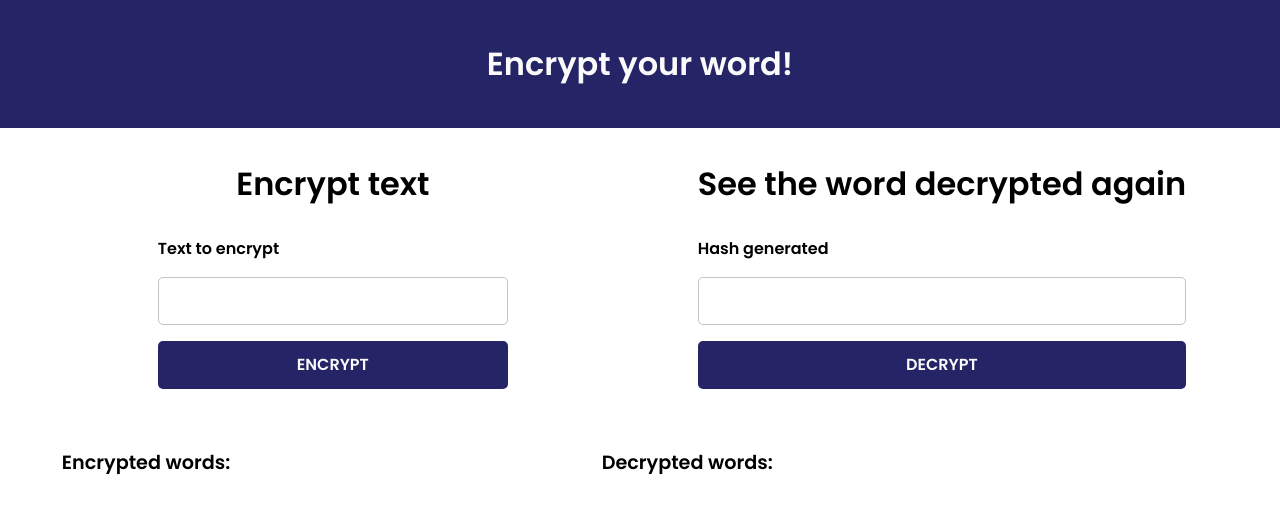
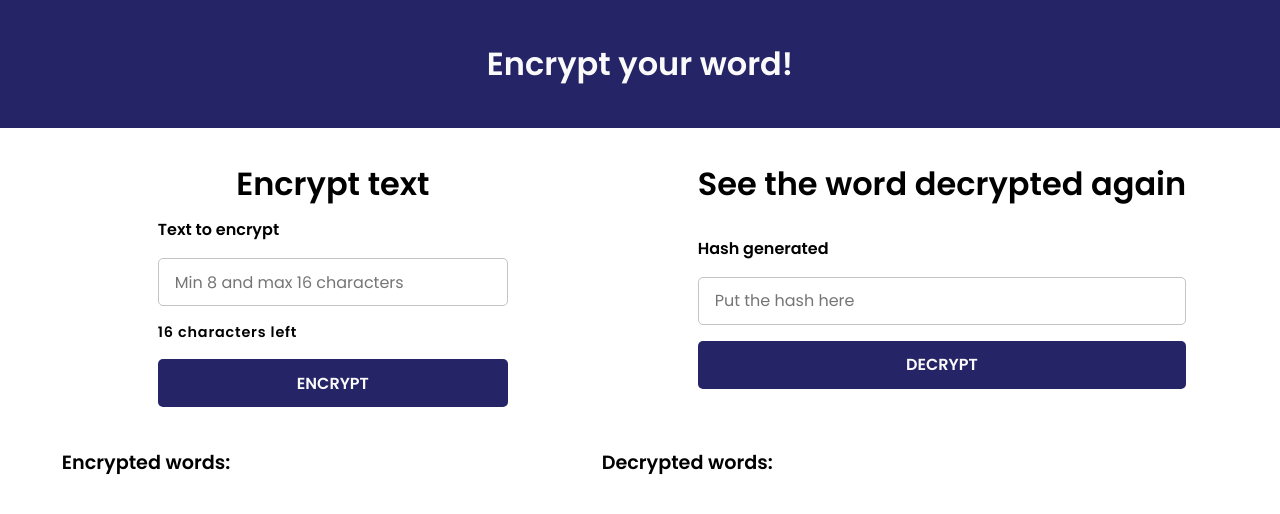
Before and after one commit to michelzaum/crypto-word-app, an Angular app: page / in a window 1280 px wide. Shown: the top 514 px of the page. Built offline with nearby package versions, Linux system fonts and the light colour scheme.

Commit message:
Validation to min and max characters

```diff
--- a/src/app/components/decrypt/decrypt.component.html
+++ b/src/app/components/decrypt/decrypt.component.html
@@ -2,7 +2,7 @@
   <h1>{{ title }}</h1>
   <div class="decrypt-form">
     <label for="txtDecrypt">{{ labelForm }}</label>
-    <input id="txtDecrypt" [(ngModel)]="textToDecrypt" type="text">
+    <input id="txtDecrypt" minlength="8" maxlength="16" [(ngModel)]="textToDecrypt" type="text" placeholder="Put the hash here">
     <button (click)="decrypt()" >{{ buttonText }}</button>
   </div>
 </div>
--- a/src/app/components/encrypt/encrypt.component.css
+++ b/src/app/components/encrypt/encrypt.component.css
@@ -34,6 +34,16 @@ h1 {
   font-size: 1rem;
 }
 
+input:out-of-range {
+  border-color: #e05e5e;
+}
+
+.txt-aux {
+  font-size: 0.9rem;
+  font-weight: 600;
+  letter-spacing: 0.05rem;
+}
+
 .encrypt-form button {
   height: 3rem;
   border-radius: 5px;
--- a/src/app/components/encrypt/encrypt.component.html
+++ b/src/app/components/encrypt/encrypt.component.html
@@ -2,7 +2,8 @@
   <h1>{{ title }}</h1>
   <div class="encrypt-form">
     <label for="txtEncrypt">{{ labelForm }}</label>
-    <input id="txtEncrypt" [(ngModel)]="textToEncrypt" type="text">
+    <input id="txtEncrypt" minlength="8" maxlength="16" [(ngModel)]="textToEncrypt" type="text" placeholder="Min 8 and max 16 characters">
+    <span class="txt-aux">{{ countCharacters }} characters left</span>
     <button (click)="encrypt()">{{ buttonText }}</button>
   </div>
 </div>
--- a/src/app/components/encrypt/encrypt.component.ts
+++ b/src/app/components/encrypt/encrypt.component.ts
@@ -14,6 +14,7 @@ export class EncryptComponent implements OnInit {
   buttonText = "Encrypt";
 
   textToEncrypt = "";
+  countCharacters = 16;
 
   data = [{
     textResult: "",
@@ -22,14 +23,31 @@ export class EncryptComponent implements OnInit {
 
   constructor(private encryptService: EncryptionService) { }
 
-  ngOnInit(): void { }
+  ngOnInit(): void {
+    const input = document.getElementById('txtEncrypt');
+
+    input?.addEventListener('keydown', () => {
+        this.countCharacters = Number(input.getAttribute('ng-reflect-maxlength')) - this.textToEncrypt.length;
+    });
+  };
 
   encrypt() {
-    if (this.textToEncrypt === "")
+    if (this.textToEncrypt === "") {
       return;
+    ;}
+
+    if (this.textToEncrypt.length < 8) {
+      alert('Please enter at least 8 characters');
+      return;
+    };
+
+    if (this.textToEncrypt.length > 16) {
+      alert('Please enter a maximum of 16 characters');
+      return;
+    };
 
     const text = this.encryptService.encryption(this.textToEncrypt);
-    this.data.push({ textResult: text, count: this.data.length })
+    this.data.push({ textResult: text, count: this.data.length });
     this.textToEncrypt = "";
-  }
+  };
 }
```
